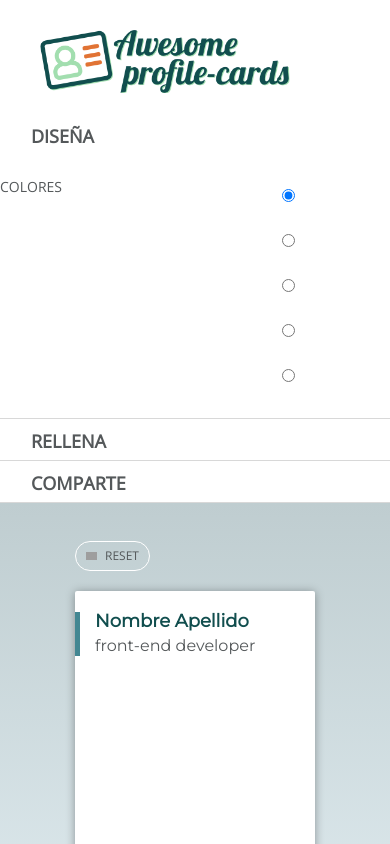
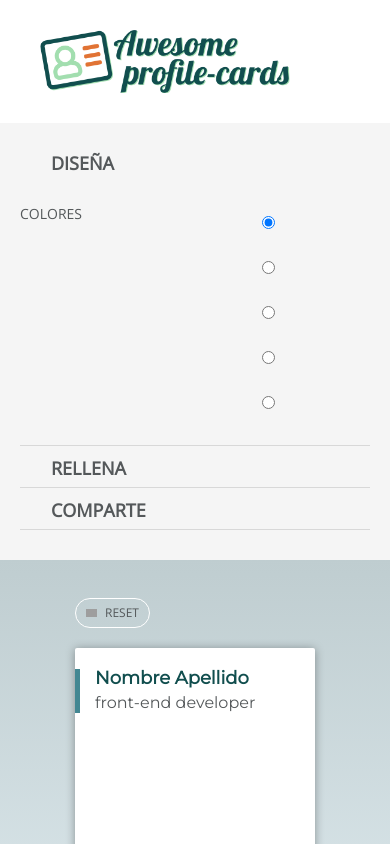
Before and after one commit to Adalab/project-g-m3-splice-girls, a React (Create React App) app: page / in a window 390 px wide. Shown: the top 844 px of the page. Built offline with nearby package versions, Linux system fonts and the light colour scheme; grey boxes are pictures that could not be loaded.

Commit message:
fix responsive and components

```diff
--- a/src/components/FormCards.js
+++ b/src/components/FormCards.js
@@ -9,8 +9,11 @@ class FormCards extends React.Component {
         return (
             <React.Fragment>
                 <FormHeader/>
+
                 <FormMain/>
+
                 <FormFooter/>
+
             </React.Fragment>
         );
     }
--- a/src/components/FormMain.js
+++ b/src/components/FormMain.js
@@ -2,13 +2,21 @@ import React from 'react';
 import FormOption from './FormOption';
 import FormPreview from './FormPreview';
 
+
 class FormMain extends React.Component {
     render() {
         return (
-            <React.Fragment>
-                <FormOption/>
-                <FormPreview/>
-            </React.Fragment>
+            <main className="main__box">
+                <div className="wrapper__box">
+
+                    <FormOption />
+                    <FormPreview />
+
+                </div>
+
+            </main>
+
+
 
         );
     }
--- a/src/components/FormOption.js
+++ b/src/components/FormOption.js
@@ -4,14 +4,19 @@ import FormOptFill from './FormOptFill';
 import FormOptShare from './FormOptShare';
 
 class FormOption extends React.Component {
-    render(){
+    render() {
         const titulo = 'Diseña';
-        return(
-            <React.Fragment>
-                <FormOptDesign title = {titulo}/>
-                <FormOptFill/>
-                <FormOptShare/>
-            </React.Fragment>
+        return (
+            <div className="options__box">
+                <form class="create__card" action="https://us-central1-awesome-cards-cf6f0.cloudfunctions.net/card/" method="POST">
+                    <FormOptDesign title={titulo} />
+                    <FormOptFill />
+                    <FormOptShare />
+                </form>
+
+            </div>
+
+
 
         );
     }
```
